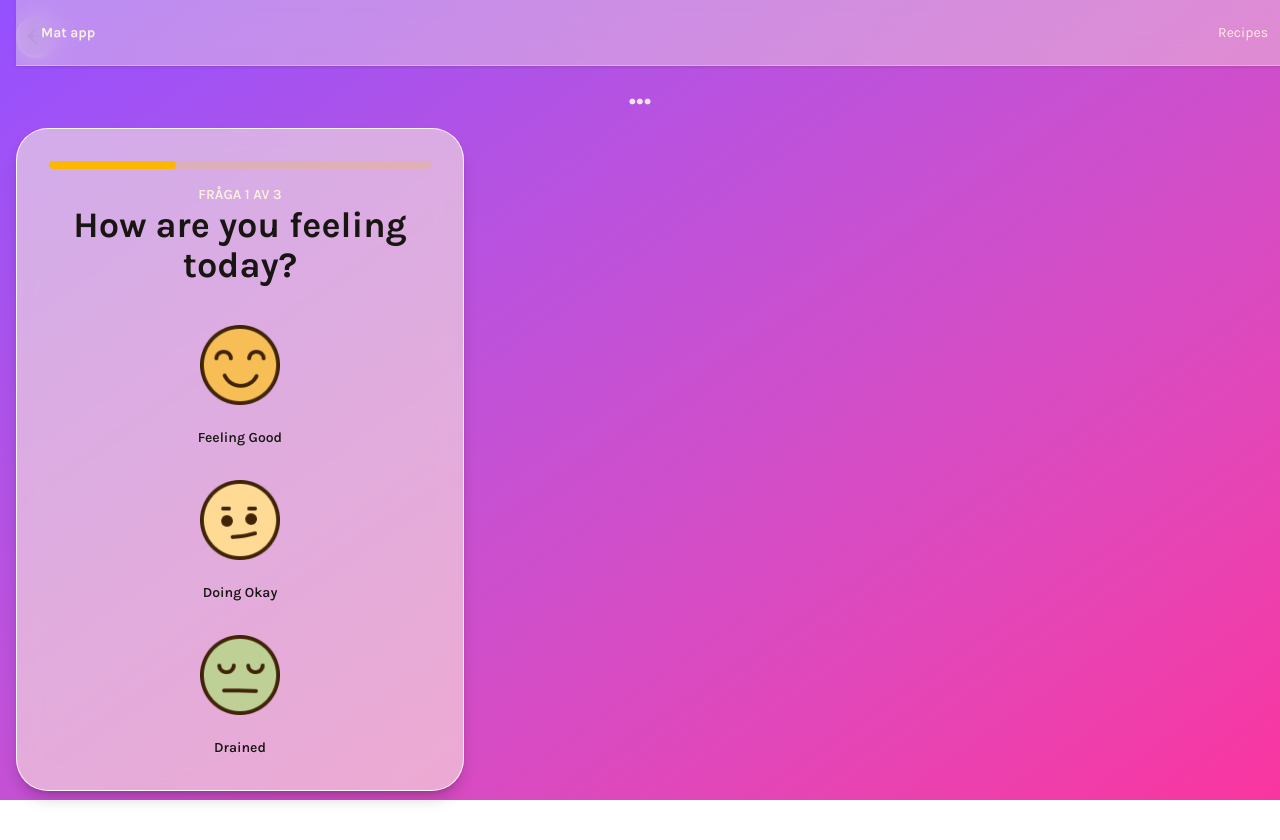
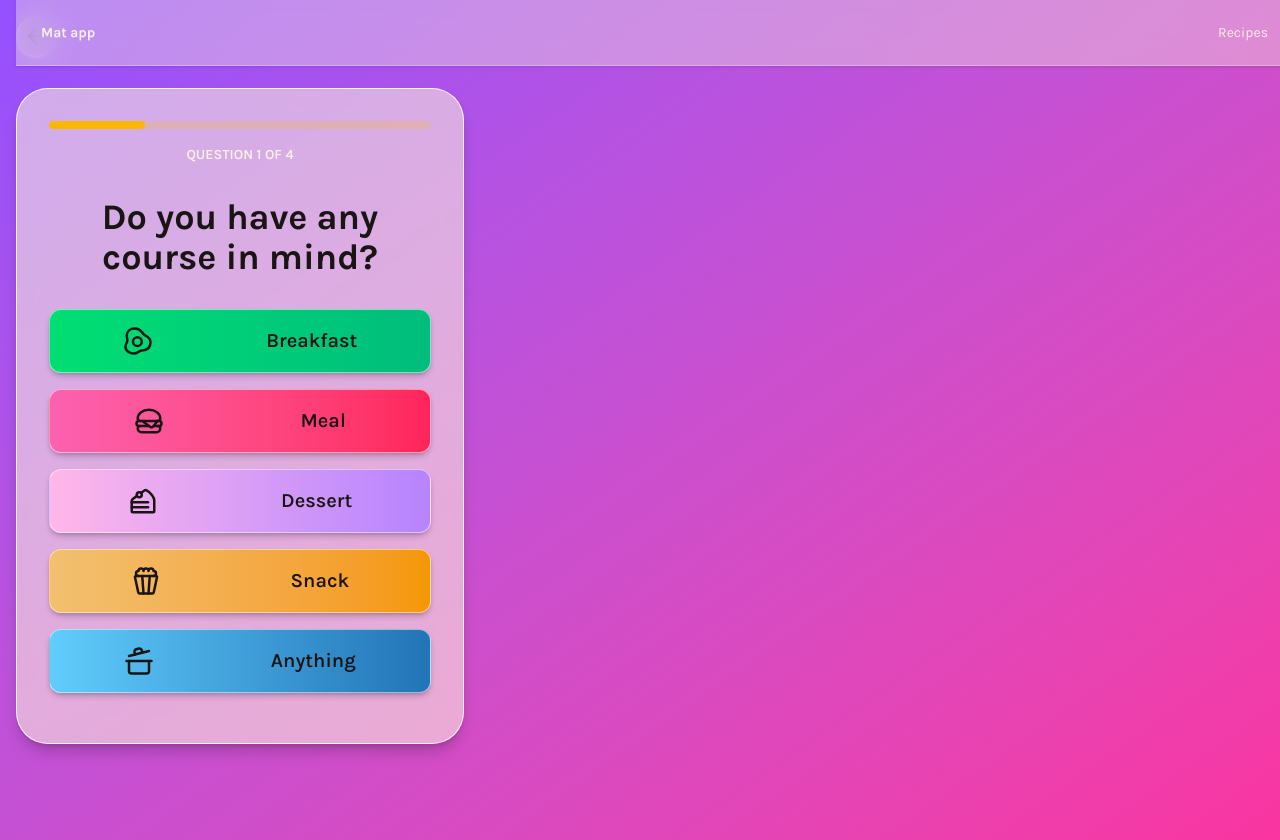
Before and after one commit to LillhannusL/FoodApp, a Next.js app: page /quiz in a window 1280 px wide. Before the commit the page ends 800 px from the top, so only its background shows below. Built offline with nearby package versions, Linux system fonts and the light colour scheme.

Commit message:
feat-quiz

```diff
--- a/src/app/quiz/components/QuestionsComponent.tsx
+++ b/src/app/quiz/components/QuestionsComponent.tsx
@@ -8,14 +8,14 @@ export const EnergyQuestion = ({
 	// Question
 	<div className="flex flex-col gap-6">
 		<h1 className="text-4xl font-bold text-center">
-			How are you feeling today?
+			What's your energy level?
 		</h1>
 
 		{/* answer */}
 		<div className="grid grid-cols-1 gap-8 pt-4">
 			<button
-				onClick={() => onAnswer('feelingGood')}
-				className="btn btn-ghost flex flex-col border-none h-auto hover:bg-transparent hover:shadow-none group"
+				onClick={() => onAnswer('high')}
+				className="btn btn-ghost flex flex-col h-auto hover:bg-transparent hover:shadow-none group"
 			>
 				<Image
 					src="/images/feelingGood.png"
@@ -24,33 +24,38 @@ export const EnergyQuestion = ({
 					alt="Feeling Good"
 					className="relative w-20 h-20 mb-4 group-hover:scale-110 transition-transform"
 				/>
-				<span>Feeling Good</span>
+				<span className="text-xl font-bold">Chef Mode</span>
+				<span className="text-sm opacity-70">
+					I've got time (Anything goes)
+				</span>
 			</button>
 			<button
-				onClick={() => onAnswer('doingOkay')}
+				onClick={() => onAnswer('medium')}
 				className="btn btn-ghost flex flex-col h-auto border-none hover:bg-transparent hover:shadow-none group"
 			>
 				<Image
 					src="/images/doingOkay.png"
 					width={80}
 					height={80}
-					alt="Doing Okay"
+					alt="Medium Energy"
 					className="relative w-20 h-20 mb-4 group-hover:scale-110 transition-transform"
 				/>
-				<span>Doing Okay</span>
+				<span className="text-xl font-bold">Balanced</span>
+				<span className="text-sm opacity-70">Standard cooking (~30 min)</span>
 			</button>
 			<button
-				onClick={() => onAnswer('Drained')}
+				onClick={() => onAnswer('low')}
 				className="btn btn-ghost flex flex-col h-auto border-none hover:bg-transparent hover:shadow-none group"
 			>
 				<Image
 					src="/images/drained.png"
 					width={80}
 					height={80}
-					alt="Drained"
+					alt="Low Energy"
 					className="relative w-20 h-20 mb-4 group-hover:scale-110 transition-transform"
 				/>
-				<span>Drained</span>
+				<span className="text-xl font-bold">Low Battery</span>
+				<span className="text-sm opacity-70">Quick & Effortless (~15 min)</span>
 			</button>
 		</div>
 	</div>
@@ -64,13 +69,13 @@ export const CravingQuestion = ({
 	<div>
 		{/* Question */}
 		<h1 className="col-span-1 text-center text-4xl font-bold pt-4 pb-12">
-			Do you crave anything specific?
+			What are you craving?
 		</h1>
 
 		{/* Answers */}
 		<div className="w-full grid grid-cols-1 gap-6">
 			<button
-				onClick={() => onAnswer('comfort')}
+				onClick={() => onAnswer('hearty')}
 				className="flex items-center justify-around border border-white/50 p-4 rounded-xl shadow-md/20 bg-primary-btn"
 			>
 				<svg
@@ -91,7 +96,7 @@ export const CravingQuestion = ({
 					<path d="M18.8 9.3a1 1 0 0 0 2.1 7.7" />
 					<path d="M21.964 20.732a1 1 0 0 1-1.232 1.232l-18-5a1 1 0 0 1-.695-1.232A19.68 19.68 0 0 1 15.732 2.037a1 1 0 0 1 1.232.695z" />
 				</svg>
-				<span className="text-xl font-semibold">Comfort food</span>
+				<span className="text-xl font-semibold">Hearty & Cozy</span>
 			</button>
 
 			<button
@@ -116,7 +121,7 @@ export const CravingQuestion = ({
 					<path d="m13 12 4-4" />
 					<path d="M10.9 7.25A3.99 3.99 0 0 0 4 10c0 .73.2 1.41.54 2" />
 				</svg>
-				<span className=" text-xl font-semibold">Fresh & Crispy</span>
+				<span className=" text-xl font-semibold">Light & Fresh</span>
 			</button>
 
 			<button
@@ -137,11 +142,11 @@ export const CravingQuestion = ({
 				>
 					<path d="M12 3q1 4 4 6.5t3 5.5a1 1 0 0 1-14 0 5 5 0 0 1 1-3 1 1 0 0 0 5 0c0-2-1.5-3-1.5-5q0-2 2.5-4" />
 				</svg>
-				<span className=" text-xl font-semibold">Spicy</span>
+				<span className=" text-xl font-semibold">Bold & Spicy</span>
 			</button>
 
 			<button
-				onClick={() => onAnswer('fast')}
+				onClick={() => onAnswer('surprise')}
 				className="flex items-center justify-around border border-white/50 p-4 rounded-xl shadow-md/20 bg-lightBlue-gradient"
 			>
 				<svg
@@ -158,13 +163,222 @@ export const CravingQuestion = ({
 				>
 					<path d="M4 14a1 1 0 0 1-.78-1.63l9.9-10.2a.5.5 0 0 1 .86.46l-1.92 6.02A1 1 0 0 0 13 10h7a1 1 0 0 1 .78 1.63l-9.9 10.2a.5.5 0 0 1-.86-.46l1.92-6.02A1 1 0 0 0 11 14z" />
 				</svg>
-				<span className=" text-xl font-semibold">Fast & Easy</span>
+				<span className=" text-xl font-semibold">Surprise Me!</span>
 			</button>
 		</div>
 	</div>
 );
 
-export const TimeQuestion = ({
+// export const TimeQuestion = ({
+// 	onAnswer,
+// }: {
+// 	onAnswer: (val: string) => void;
+// }) => (
+// 	<div>
+// 		{/* Question */}
+// 		<h1 className="col-span-1 text-center text-4xl font-bold pt-10 pb-12">
+// 			How much time do you have?
+// 		</h1>
+
+// 		{/* Answers */}
+// 		<div className="w-full grid grid-cols-1 gap-6">
+// 			<button
+// 				onClick={() => onAnswer('15')}
+// 				className="flex items-center justify-around border border-white/50 p-4 rounded-xl shadow-md/20 bg-red-gradient"
+// 			>
+// 				<svg
+// 					xmlns="http://www.w3.org/2000/svg"
+// 					width="35"
+// 					height="35"
+// 					viewBox="0 0 24 24"
+// 					fill="none"
+// 					stroke="currentColor"
+// 					strokeWidth="2"
+// 					strokeLinecap="round"
+// 					strokeLinejoin="round"
+// 					className="lucide lucide-clock3-icon lucide-clock-3"
+// 				>
+// 					<circle cx="12" cy="12" r="10" />
+// 					<path d="M12 6v6h4" />
+// 				</svg>
+// 				<span className="text-xl font-semibold">10 - 15 minutes</span>
+// 			</button>
+// 			<button
+// 				onClick={() => onAnswer('30')}
+// 				className="flex items-center justify-around border border-white/50 p-4 rounded-xl shadow-md/20 bg-blue-gradient"
+// 			>
+// 				<svg
+// 					xmlns="http://www.w3.org/2000/svg"
+// 					width="35"
+// 					height="35"
+// 					viewBox="0 0 24 24"
+// 					fill="none"
+// 					stroke="currentColor"
+// 					strokeWidth="2"
+// 					strokeLinecap="round"
+// 					strokeLinejoin="round"
+// 					className="lucide lucide-clock6-icon lucide-clock-6"
+// 				>
+// 					<circle cx="12" cy="12" r="10" />
+// 					<path d="M12 6v10" />
+// 				</svg>
+// 				<span className="text-xl font-semibold">20 - 30 minutes</span>
+// 			</button>
+// 			<button
+// 				onClick={() => onAnswer('45')}
+// 				className="flex items-center justify-around border border-white/50 p-4 rounded-xl shadow-md/20 bg-darkGreen-gradient"
+// 			>
+// 				<svg
+// 					xmlns="http://www.w3.org/2000/svg"
+// 					width="35"
+// 					height="35"
+// 					viewBox="0 0 24 24"
+// 					fill="none"
+// 					stroke="currentColor"
+// 					strokeWidth="2"
+// 					strokeLinecap="round"
+// 					strokeLinejoin="round"
+// 					className="lucide lucide-clock8-icon lucide-clock-8"
+// 				>
+// 					<circle cx="12" cy="12" r="10" />
+// 					<path d="M12 6v6l-4 2" />
+// 				</svg>
+// 				<span className="text-xl font-semibold">30+ minutes</span>
+// 			</button>
+// 		</div>
+// 	</div>
+// );
+
+export const DishPreference = ({
+	onAnswer,
+}: {
+	onAnswer: (val: string) => void;
+}) => (
+	<div>
+		{/* Question */}
+		<h1 className="col-span-1 text-center text-4xl font-bold pt-8 pb-8">
+			Do you have any course in mind?
+		</h1>
+
+		{/* Answers */}
+		<div className="w-full grid grid-cols-1 gap-4">
+			<button
+				onClick={() => onAnswer('breakfast')}
+				className="flex items-center justify-around border border-white/50 p-4 rounded-xl shadow-md/20 bg-green-gradient"
+			>
+				<svg
+					xmlns="http://www.w3.org/2000/svg"
+					width="30"
+					height="30"
+					viewBox="0 0 24 24"
+					fill="none"
+					stroke="currentColor"
+					strokeWidth="2"
+					strokeLinecap="round"
+					strokeLinejoin="round"
+					className="lucide lucide-egg-fried-icon lucide-egg-fried"
+				>
+					<circle cx="11.5" cy="12.5" r="3.5" />
+					<path d="M3 8c0-3.5 2.5-6 6.5-6 5 0 4.83 3 7.5 5s5 2 5 6c0 4.5-2.5 6.5-7 6.5-2.5 0-2.5 2.5-6 2.5s-7-2-7-5.5c0-3 1.5-3 1.5-5C3.5 10 3 9 3 8Z" />
+				</svg>
+				<span className="text-xl font-semibold">Breakfast</span>
+			</button>
+			<button
+				onClick={() => onAnswer('main')}
+				className="flex items-center justify-around border border-white/50 p-4 rounded-xl shadow-md/20 bg-red-gradient"
+			>
+				<svg
+					xmlns="http://www.w3.org/2000/svg"
+					width="30"
+					height="30"
+					viewBox="0 0 24 24"
+					fill="none"
+					stroke="currentColor"
+					strokeWidth="2"
+					strokeLinecap="round"
+					strokeLinejoin="round"
+					className="lucide lucide-hamburger-icon lucide-hamburger"
+				>
+					<path d="M12 16H4a2 2 0 1 1 0-4h16a2 2 0 1 1 0 4h-4.25" />
+					<path d="M5 12a2 2 0 0 1-2-2 9 7 0 0 1 18 0 2 2 0 0 1-2 2" />
+					<path d="M5 16a2 2 0 0 0-2 2 3 3 0 0 0 3 3h12a3 3 0 0 0 3-3 2 2 0 0 0-2-2q0 0 0 0" />
+					<path d="m6.67 12 6.13 4.6a2 2 0 0 0 2.8-.4l3.15-4.2" />
+				</svg>
+				<span className="text-xl font-semibold">Meal</span>
+			</button>
+			<button
+				onClick={() => onAnswer('dessert')}
+				className="flex items-center justify-around border border-white/50 p-4 rounded-xl shadow-md/20 bg-pink-gradient"
+			>
+				<svg
+					xmlns="http://www.w3.org/2000/svg"
+					width="30"
+					height="30"
+					viewBox="0 0 24 24"
+					fill="none"
+					stroke="currentColor"
+					strokeWidth="2"
+					strokeLinecap="round"
+					strokeLinejoin="round"
+					className="lucide lucide-cake-slice-icon lucide-cake-slice"
+				>
+					<path d="M16 13H3" />
+					<path d="M16 17H3" />
+					<path d="m7.2 7.9-3.388 2.5A2 2 0 0 0 3 12.01V20a1 1 0 0 0 1 1h16a1 1 0 0 0 1-1v-8.654c0-2-2.44-6.026-6.44-8.026a1 1 0 0 0-1.082.057L10.4 5.6" />
+					<circle cx="9" cy="7" r="2" />
+				</svg>
+				<span className="text-xl font-semibold">Dessert</span>
+			</button>
+			<button
+				onClick={() => onAnswer('snack')}
+				className="flex items-center justify-around border border-white/50 p-4 rounded-xl shadow-md/20 bg-orange-gradient"
+			>
+				<svg
+					xmlns="http://www.w3.org/2000/svg"
+					width="30"
+					height="30"
+					viewBox="0 0 24 24"
+					fill="none"
+					stroke="currentColor"
+					strokeWidth="2"
+					strokeLinecap="round"
+					strokeLinejoin="round"
+					className="lucide lucide-popcorn-icon lucide-popcorn"
+				>
+					<path d="M18 8a2 2 0 0 0 0-4 2 2 0 0 0-4 0 2 2 0 0 0-4 0 2 2 0 0 0-4 0 2 2 0 0 0 0 4" />
+					<path d="M10 22 9 8" />
+					<path d="m14 22 1-14" />
+					<path d="M20 8c.5 0 .9.4.8 1l-2.6 12c-.1.5-.7 1-1.2 1H7c-.6 0-1.1-.4-1.2-1L3.2 9c-.1-.6.3-1 .8-1Z" />
+				</svg>
+				<span className="text-xl font-semibold">Snack</span>
+			</button>
+			<button
+				onClick={() => onAnswer('all')}
+				className="flex items-center justify-around border border-white/50 p-4 rounded-xl shadow-md/20 bg-blue-gradient"
+			>
+				<svg
+					xmlns="http://www.w3.org/2000/svg"
+					width="30"
+					height="30"
+					viewBox="0 0 24 24"
+					fill="none"
+					stroke="currentColor"
+					strokeWidth="2"
+					strokeLinecap="round"
+					strokeLinejoin="round"
+					className="lucide lucide-cooking-pot-icon lucide-cooking-pot"
+				>
+					<path d="M2 12h20" />
+					<path d="M20 12v8a2 2 0 0 1-2 2H6a2 2 0 0 1-2-2v-8" />
+					<path d="m4 8 16-4" />
+					<path d="m8.86 6.78-.45-1.81a2 2 0 0 1 1.45-2.43l1.94-.48a2 2 0 0 1 2.43 1.46l.45 1.8" />
+				</svg>
+				<span className="text-xl font-semibold">Anything</span>
+			</button>
+		</div>
+	</div>
+);
+export const DietPreference = ({
 	onAnswer,
 }: {
 	onAnswer: (val: string) => void;
@@ -172,73 +386,34 @@ export const TimeQuestion = ({
 	<div>
 		{/* Question */}
 		<h1 className="col-span-1 text-center text-4xl font-bold pt-10 pb-12">
-			How much time do you have?
+			Special diet or preference?
 		</h1>
 
 		{/* Answers */}
-		<div className="w-full grid grid-cols-1 gap-6">
+		<div className="w-full grid grid-cols-1 gap-4">
 			<button
-				onClick={() => onAnswer('15')}
-				className="flex items-center justify-around border border-white/50 p-4 rounded-xl shadow-md/20 bg-red-gradient"
+				onClick={() => onAnswer('vegetarian')}
+				className="flex items-center justify-around border border-white/50 p-4 rounded-xl shadow-md/20 bg-green-gradient"
 			>
-				<svg
-					xmlns="http://www.w3.org/2000/svg"
-					width="35"
-					height="35"
-					viewBox="0 0 24 24"
-					fill="none"
-					stroke="currentColor"
-					strokeWidth="2"
-					strokeLinecap="round"
-					strokeLinejoin="round"
-					className="lucide lucide-clock3-icon lucide-clock-3"
-				>
-					<circle cx="12" cy="12" r="10" />
-					<path d="M12 6v6h4" />
-				</svg>
-				<span className="text-xl font-semibold">10 - 15 minutes</span>
+				<span className="text-xl font-semibold">Vegetarian</span>
 			</button>
 			<button
-				onClick={() => onAnswer('30')}
-				className="flex items-center justify-around border border-white/50 p-4 rounded-xl shadow-md/20 bg-blue-gradient"
+				onClick={() => onAnswer('vegan')}
+				className="flex items-center justify-around border border-white/50 p-4 rounded-xl shadow-md/20 bg-darkGreen-gradient"
 			>
-				<svg
-					xmlns="http://www.w3.org/2000/svg"
-					width="35"
-					height="35"
-					viewBox="0 0 24 24"
-					fill="none"
-					stroke="currentColor"
-					strokeWidth="2"
-					strokeLinecap="round"
-					strokeLinejoin="round"
-					className="lucide lucide-clock6-icon lucide-clock-6"
-				>
-					<circle cx="12" cy="12" r="10" />
-					<path d="M12 6v10" />
-				</svg>
-				<span className="text-xl font-semibold">20 - 30 minutes</span>
+				<span className="text-xl font-semibold">Vegan</span>
 			</button>
 			<button
-				onClick={() => onAnswer('45')}
-				className="flex items-center justify-around border border-white/50 p-4 rounded-xl shadow-md/20 bg-darkGreen-gradient"
+				onClick={() => onAnswer('glutenFree')}
+				className="flex items-center justify-around border border-white/50 p-4 rounded-xl shadow-md/20 bg-yellow-gradient"
 			>
-				<svg
-					xmlns="http://www.w3.org/2000/svg"
-					width="35"
-					height="35"
-					viewBox="0 0 24 24"
-					fill="none"
-					stroke="currentColor"
-					strokeWidth="2"
-					strokeLinecap="round"
-					strokeLinejoin="round"
-					className="lucide lucide-clock8-icon lucide-clock-8"
-				>
-					<circle cx="12" cy="12" r="10" />
-					<path d="M12 6v6l-4 2" />
-				</svg>
-				<span className="text-xl font-semibold">+ 30 minutes</span>
+				<span className="text-xl font-semibold">Gluten free</span>
+			</button>
+			<button
+				onClick={() => onAnswer('')}
+				className="flex items-center justify-around border border-white/50 p-4 rounded-xl shadow-md/20 bg-lightBlue-gradient"
+			>
+				<span className="text-xl font-semibold">No preference</span>
 			</button>
 		</div>
 	</div>
--- a/src/app/quiz/components/QuizClientComponent.tsx
+++ b/src/app/quiz/components/QuizClientComponent.tsx
@@ -1,55 +1,50 @@
 'use client';
 
-import { quizData } from '@/data/quizData';
 import { useState } from 'react';
-import type { QuestionType, answerType } from '@/types';
 import {
 	EnergyQuestion,
 	CravingQuestion,
-	TimeQuestion,
+	DishPreference,
+	DietPreference,
 } from '@/app/quiz/components/QuestionsComponent';
+import { useQuizStore } from '@/store/useQuizStore';
+import { useRouter } from 'next/navigation';
 
 export default function QuizClientComponent() {
-	// const [currentQuestion, setCurrentQuestion] = useState(0);
+	const router = useRouter();
 	const [step, setStep] = useState(0);
 	const [answers, setAnswers] = useState({});
-	// const [isFinished, setIsFinished] = useState(false);
+	const { setResult } = useQuizStore();
 
-	// const question: QuestionType = quizData[currentQuestion];
-
-	// const handleAnswer = (option: answerType) => {
-	// 	// Save answer
-	// 	setAnswers((prev) => ({
-	// 		...prev,
-	// 		[currentQuestion]: option.text,
-	// 	}));
-
-	// 	// Go to next question or finish
-	// 	if (currentQuestion < quizData.length - 1) {
-	// 		setCurrentQuestion((prev) => prev + 1);
-	// 	} else {
-	// 		setIsFinished(true);
-	// 		console.log(answers);
-	// 	}
-	// };
+	const totalSteps = 4;
 
 	const handleNext = (val: string) => {
-		setAnswers({ ...answers, [step]: val });
+		const updatedAnswers = { ...answers, [step]: val };
+		setAnswers(updatedAnswers);
+
 		setStep(step + 1);
 	};
 
-	if (step > 2) {
+	const handleClick = () => {
+		setResult(answers);
+		router.push('/results?type=quiz');
+	};
+
+	if (step >= totalSteps) {
 		return (
-			<section className="text-center pt-28">
+			<section className="text-center pt-28 flex flex-col">
 				<h1 className="text-4xl font-bold">The Quiz is done!</h1>
 				<p className="mt-4">
-					We are working on finding recipes that match your energy...
+					We've analyzed your energy and cravings. Ready for your recipes?
 				</p>
+				<button className="btn my-4" onClick={handleClick}>
+					See recipes
+				</button>
 				<button
-					className="btn bg-orange-gradient mt-8"
+					className="btn bg-orange-gradient mt-8 "
 					onClick={() => window.location.reload()}
 				>
-					Take Quiz again
+					Start Over
 				</button>
 			</section>
 		);
@@ -61,17 +56,18 @@ export default function QuizClientComponent() {
 			<div className="flex flex-col items-center gap-4">
 				<progress
 					className="progress progress-warning w-full"
-					value={((step + 1) / quizData.length) * 100}
+					value={((step + 1) / totalSteps) * 100}
 					max={100}
 				></progress>
 				<span className="text-sm font-semibold uppercase text-light-primary">
-					{`Fråga ${step + 1} av ${quizData.length}`}
+					{`Question ${step + 1} of ${totalSteps}`}
 				</span>
 			</div>
 
-			{step === 0 && <EnergyQuestion onAnswer={handleNext} />}
-			{step === 1 && <CravingQuestion onAnswer={handleNext} />}
-			{step === 2 && <TimeQuestion onAnswer={handleNext} />}
+			{step === 0 && <DishPreference onAnswer={handleNext} />}
+			{step === 1 && <DietPreference onAnswer={handleNext} />}
+			{step === 2 && <CravingQuestion onAnswer={handleNext} />}
+			{step === 3 && <EnergyQuestion onAnswer={handleNext} />}
 		</section>
 	);
 }
--- a/src/app/quiz/page.tsx
+++ b/src/app/quiz/page.tsx
@@ -4,12 +4,13 @@ import ContentBox from '@/components/shared/ContentBox';
 
 export default function QuizPage() {
 	return (
-		<>
+		<div className="min-h-screen">
 			<BackBtn route={'/'} />
-			<h1 className="text-4xl font-bold py-4 text-center">...</h1>
-			<ContentBox>
-				<QuizClientComponent />
-			</ContentBox>
-		</>
+			<div className="pt-8 pb-24">
+				<ContentBox>
+					<QuizClientComponent />
+				</ContentBox>
+			</div>
+		</div>
 	);
 }
--- a/src/data/quizData.ts
+++ /dev/null
@@ -1,65 +0,0 @@
-import type { QuestionType } from '@/types';
-export const quizData: QuestionType[] = [
-	{
-		id: 1,
-		question: 'How are you feeling today?',
-		buttonStyle:
-			'flex flex-col btn-ghost border-none  hover:bg-transparent hover:shadow-none',
-		answers: [
-			{
-				text: 'Drained',
-				symbol: '/images/drained.png',
-			},
-			{
-				text: 'Doing Okay',
-				symbol: '/images/doingOkay.png',
-			},
-			{
-				text: 'Feeling Good!',
-				symbol: '/images/feelingGood.png',
-			},
-		],
-	},
-	{
-		id: 2,
-		question: 'Do you crave anything specific?',
-		buttonStyle: 'flex justify-start',
-		answers: [
-			{
-				text: 'Comfort Food',
-				symbol: '/images/pizza.png',
-			},
-			{
-				text: 'Something fresh',
-				symbol: '/images/salad.png',
-			},
-			{
-				text: 'Fast & Easy',
-				symbol: '/images/zap.png',
-			},
-			{
-				text: 'Anything',
-				symbol: '/images/cooking-pot.png',
-			},
-		],
-	},
-	{
-		id: 3,
-		question: 'How much time do you want to spend?',
-		buttonStyle: '',
-		answers: [
-			{
-				text: '0 - 15 minutes',
-				symbol: '/images/clock-3.png',
-			},
-			{
-				text: '20 - 30 minutes',
-				symbol: '/images/clock-6.png',
-			},
-			{
-				text: '30 + minutes',
-				symbol: '/images/clock-9.png',
-			},
-		],
-	},
-];
--- /dev/null
+++ b/src/services/buildUrl.ts
@@ -0,0 +1,58 @@
+export const buildURL = (answers: any) => {
+	const params = new URLSearchParams();
+
+	// 0: Course, 1: Diet, 2: Craving, 3: Energy
+
+	const course = answers[0];
+	const diet = answers[1];
+	const craving = answers[2];
+	const energy = answers[3];
+
+	let queryParts: string[] = [];
+
+	// CRAVING
+	if (craving === 'hearty') {
+		queryParts.push(energy === 'low' ? 'pasta' : 'casserole');
+	} else if (craving === 'fresh') {
+		queryParts.push('salad', 'bowl');
+	} else if (craving === 'spicy') {
+		queryParts.push('chili');
+	} else if (craving === 'surprise') {
+	}
+
+	// FEELING
+	if (energy === 'low') {
+		params.append('maxReadyTime', '20');
+	} else if (energy === 'medium') {
+		params.append('maxReadyTime', '40');
+	}
+
+	// COURSE
+	if (course && course !== 'all') {
+		const courseType = course === 'main' ? 'main course' : course;
+		params.append('type', courseType);
+	}
+
+	// DIET & INTOLERANCES
+	if (diet && diet.trim() !== '') {
+		if (diet === 'glutenFree') {
+			params.append('intolerances', 'gluten');
+		} else {
+			params.append('diet', diet);
+		}
+	}
+
+	// QUERY
+	const finalQuery = queryParts.slice(0, 3).join(' ');
+	if (finalQuery) {
+		params.append('query', finalQuery);
+	}
+
+	params.append('sort', 'popularity');
+	params.append('number', '10');
+	params.append('addRecipeInformation', 'true');
+
+	const finalUrl = params.toString();
+
+	return finalUrl;
+};
--- /dev/null
+++ b/src/store/useQuizStore.ts
@@ -0,0 +1,16 @@
+import { create } from 'zustand';
+
+interface QuizState {
+	result: {};
+	setResult: (answers: {}) => void;
+	clearResult: () => void;
+}
+
+export const useQuizStore = create<QuizState>((set) => ({
+	result: [],
+	setResult: (answers) =>
+		set({
+			result: answers,
+		}),
+	clearResult: () => set({ result: [] }),
+}));
```
Also changed, not shown: src/app/results/page.tsx (+49 -36 lines), src/services/recipeApi.ts (+27 -15 lines).
